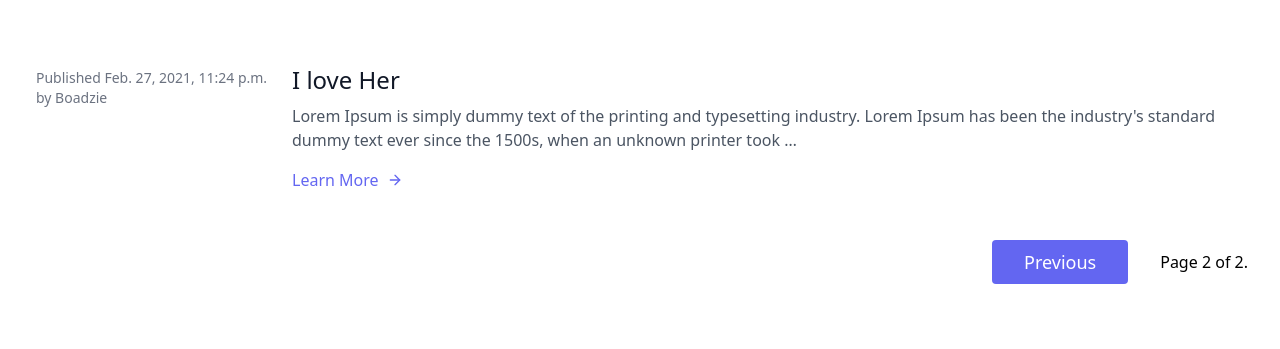
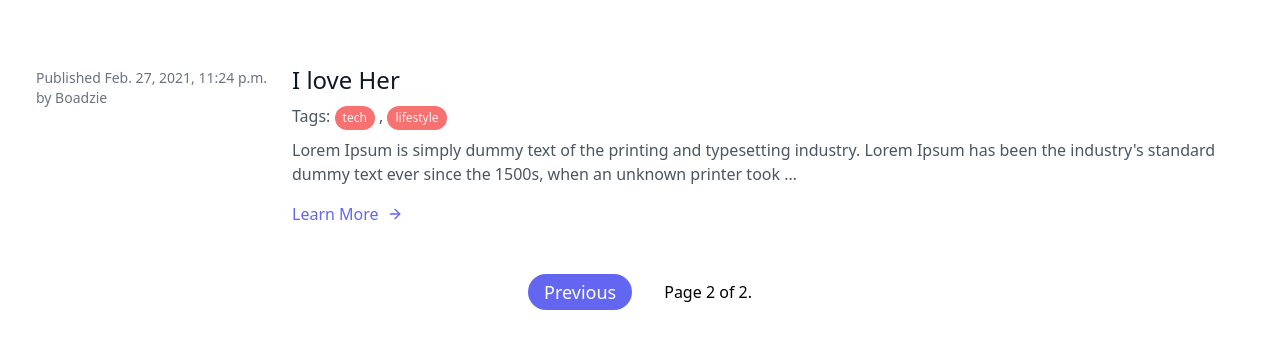
Before and after one commit to Boadzie/tailman, a Django app: page /blog/?page=2 in a window 1280 px wide. Shown: the top 349 px of the page. Run offline with Django 3.2, Linux system fonts and the light colour scheme; data comes from the database, SQL or seed files in the repository; both versions use the stored data as it was after the commit; parts of the project's set-up code (start-up, migrations or seed data) failed here and were passed over.

Commit message:
add tags to blog

```diff
--- a/blog/templates/blog/post/list.html
+++ b/blog/templates/blog/post/list.html
@@ -3,6 +3,10 @@
 {% block title %} {% endblock %}
 
 {% block content %}
+{% if tag %}
+<h2 class="text-3xl">Posts tagged with "{{ tag.name }}"</h2>
+{% endif %}
+
 
 {% for post in posts %}
 <section class="overflow-hidden text-gray-600 body-font">
@@ -14,7 +18,16 @@
           <span class="mt-1 text-sm text-gray-500">Published {{ post.publish }} <br/> by {{ post.author }}</span>
         </div>
         <div class="md:flex-grow">
-          <h2 class="mb-2 text-2xl font-medium text-gray-900 title-font">{{ post.title }}</h2>
+          <h2 class="mb-2 text-2xl text-gray-900 font-small title-font">{{ post.title }}</h2>
+          <p class="tags">
+            Tags:
+            {% for tag in post.tags.all %}
+            <a class="inline-flex items-center px-2 py-1 mx-auto mt-0 mb-2 text-xs text-gray-100 lowercase bg-red-400 rounded-full font-sm leading-sm" href="{% url "blog:post_list_by_tag" tag.slug %}">
+            {{ tag.name }}
+            </a>
+            {% if not forloop.last %}, {% endif %}
+            {% endfor %}
+            </p>
           <p class="leading-relaxed">{{ post.body|truncatewords:30|linebreaks }}</p>
 
           <a href="{{ post.get_absolute_url }}"class="inline-flex items-center mt-4 text-indigo-500">Learn More
@@ -31,6 +44,6 @@
 </section>
 {% endfor %}
 <div class="container px-4 py-4 mx-auto">
-  {% include "pagination.html" with page=page_obj %}
+  {% include "pagination.html" with page=posts %}
 </div>
 {% endblock %}
--- a/blog/templates/pagination.html
+++ b/blog/templates/pagination.html
@@ -1,13 +1,13 @@
 <div class="">
     <span class="flex items-center justify-center step-links">
     {% if page.has_previous %}
-    <a class="flex px-8 py-2 mx-auto mr-8 text-lg text-white bg-indigo-500 border-0 rounded px-4 focus:outline-none hover:bg-indigo-600" href="?page={{ page.previous_page_number }}">Previous</a>
+    <a class="flex px-4 py-1 mx-auto ml-0 mr-8 text-lg text-white bg-indigo-500 border-0 rounded rounded-full focus:outline-none hover:bg-indigo-600" href="?page={{ page.previous_page_number }}">Previous</a>
     {% endif %}
     <span class="flex ">
     Page {{ page.number }} of {{ page.paginator.num_pages }}.
     </span>
     {% if page.has_next %}
-    <a class="flex px-8 py-2 mx-auto ml-4 text-lg text-white bg-indigo-500 border-0 rounded px-4 focus:outline-none hover:bg-indigo-600" href="?page={{ page.next_page_number }}">Next</a>
+    <a class="flex px-4 py-1 mx-auto ml-8 mr-8 text-lg text-white bg-indigo-500 border-0 rounded rounded-full focus:outline-none hover:bg-indigo-600" href="?page={{ page.next_page_number }}">Next</a>
     {% endif %}
     </span>
   </div>
--- a/blog/urls.py
+++ b/blog/urls.py
@@ -4,8 +4,10 @@ from . import views
 app_name = 'blog'
 urlpatterns = [
     # post views
-    # path('', views.post_list, name='post_list'),
-    path('', views.PostListView.as_view(), name='post_list'),
+    path('', views.post_list, name='post_list'),
+    #path('', views.PostListView.as_view(), name='post_list'),
+    path('tag/<slug:tag_slug>/',
+views.post_list, name='post_list_by_tag'),
     path('<int:year>/<int:month>/<int:day>/<slug:post>/',
     views.post_detail,
     name='post_detail'),
--- a/blog/views.py
+++ b/blog/views.py
@@ -1,28 +1,52 @@
+from django.db.models import Count
 from django.shortcuts import render, get_object_or_404
 from django.core.paginator import Paginator, EmptyPage,\
-PageNotAnInteger
+                                  PageNotAnInteger
 from django.core.mail import send_mail
 from django.views.generic import ListView
+from django.db.models import Count
 from .models import Post, Comment
 from .forms import EmailPostForm, CommentForm
+from taggit.models import Tag
 
-# post view
-class PostListView(ListView):
-    queryset = Post.published.all()
-    context_object_name = 'posts'
-    paginate_by = 3
-    template_name = 'blog/post/list.html'
+
+def post_list(request, tag_slug=None):
+    object_list = Post.published.all()
+    tag = None
+
+    if tag_slug:
+        tag = get_object_or_404(Tag, slug=tag_slug)
+        object_list = object_list.filter(tags__in=[tag])
+
+    paginator = Paginator(object_list, 3) # 3 posts in each page
+    page = request.GET.get('page')
+    try:
+        posts = paginator.page(page)
+    except PageNotAnInteger:
+        # If page is not an integer deliver the first page
+        posts = paginator.page(1)
+    except EmptyPage:
+        # If page is out of range deliver last page of results
+        posts = paginator.page(paginator.num_pages)
+    return render(request,
+                 'blog/post/list.html',
+                 {'page': page,
+                  'posts': posts,
+                  'tag': tag})
 
 
 def post_detail(request, year, month, day, post):
     post = get_object_or_404(Post, slug=post,
-    status='published',
-    publish__year=year,
-    publish__month=month,
-    publish__day=day)
+                                   status='published',
+                                   publish__year=year,
+                                   publish__month=month,
+                                   publish__day=day)
+
     # List of active comments for this post
     comments = post.comments.filter(active=True)
+
     new_comment = None
+
     if request.method == 'POST':
         # A comment was posted
         comment_form = CommentForm(data=request.POST)
@@ -35,14 +59,35 @@ def post_detail(request, year, month, day, post):
             new_comment.save()
     else:
         comment_form = CommentForm()
+
+    # List of similar posts
+    post_tags_ids = post.tags.values_list('id', flat=True)
+    similar_posts = Post.published.filter(tags__in=post_tags_ids)\
+                                  .exclude(id=post.id)
+    similar_posts = similar_posts.annotate(same_tags=Count('tags'))\
+                                .order_by('-same_tags','-publish')[:4]
+    post_tags_ids = post.tags.values_list('id', flat=True)
+    similar_posts = Post.published.filter(tags__in=post_tags_ids)\
+        .exclude(id=post.id)
+    similar_posts = similar_posts.annotate(same_tags=Count('tags'))\
+    .order_by('-same_tags','-publish')[:4]
     return render(request,
-    'blog/post/detail.html',
-    {'post': post,
-    'comments': comments,
-    'new_comment': new_comment,
-    'comment_form': comment_form})
+                  'blog/post/detail.html',
+                  {'post': post,
+                   'comments': comments,
+                   'new_comment': new_comment,
+                   'comment_form': comment_form,
+                   'similar_posts': similar_posts})
 
-# forms view
+
+
+class PostListView(ListView):
+    queryset = Post.published.all()
+    context_object_name = 'posts'
+    paginate_by = 3
+    template_name = 'blog/post/list.html'
+
+
 def post_share(request, post_id):
     # Retrieve post by id
     post = get_object_or_404(Post, id=post_id, status='published')
```
Also changed, not shown: blog/templates/blog/post/detail.html (+19 -6 lines), db.sqlite3.
